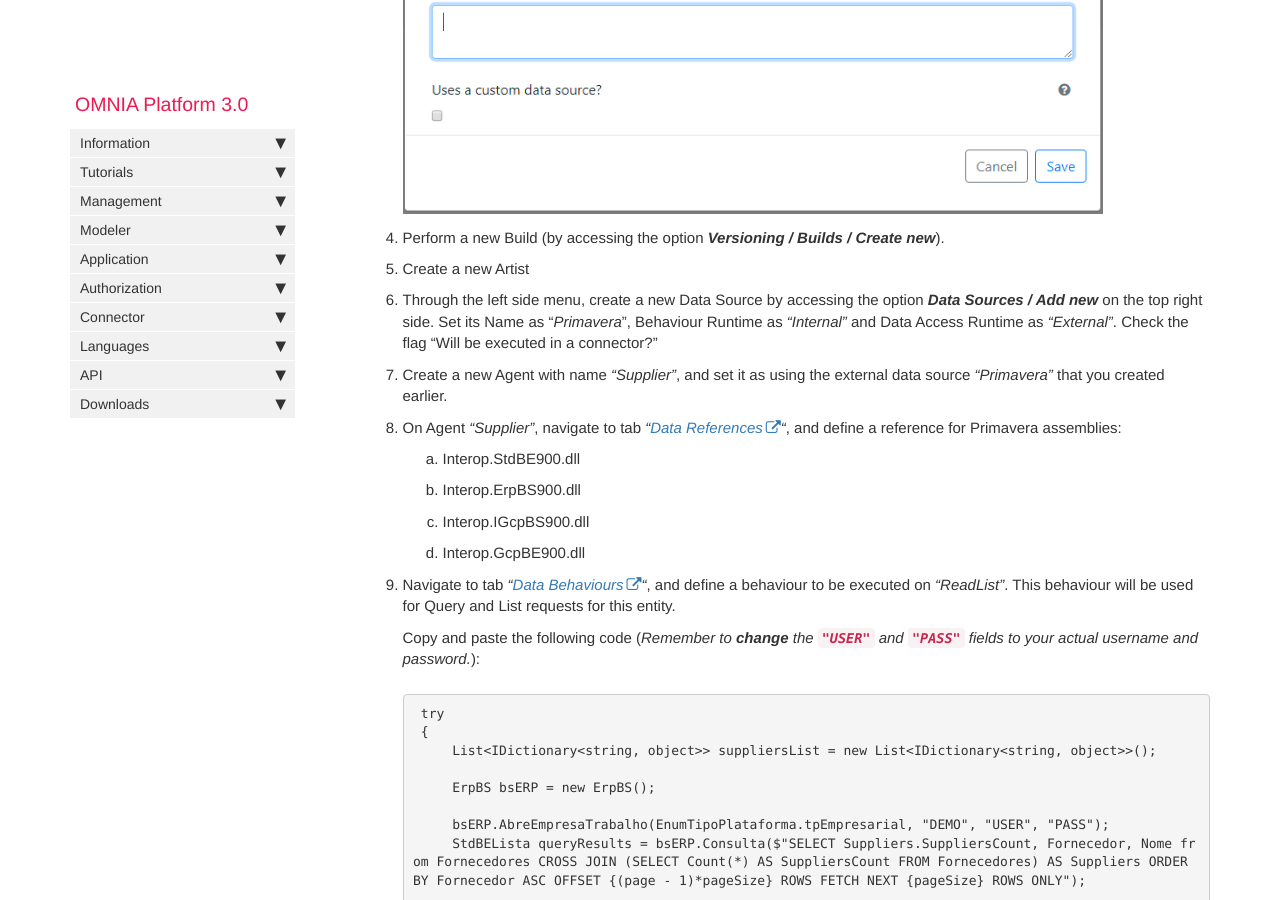
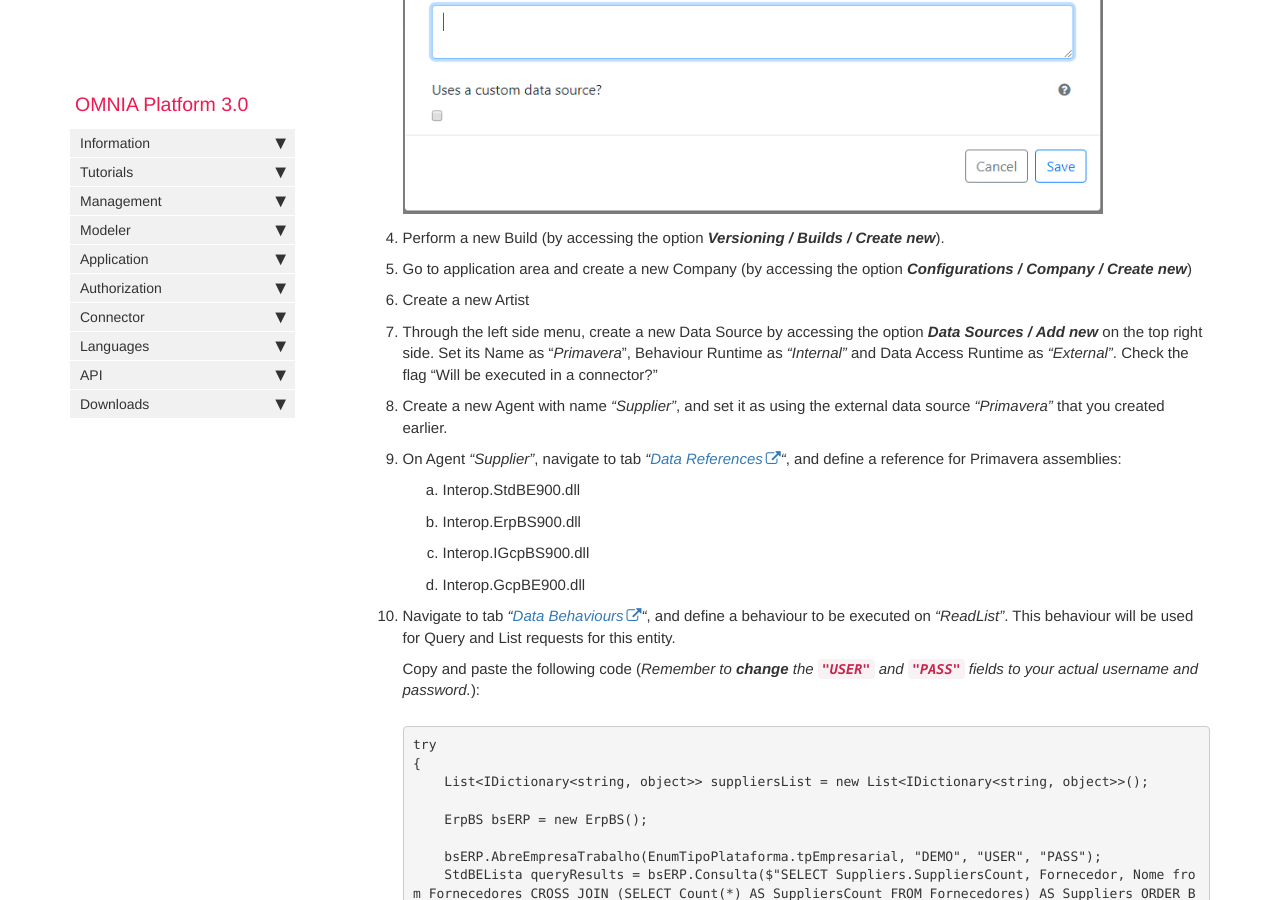
Before and after one commit to daniel8lopes/omnia3, a Jekyll site: the page built from docs/pages/omnia3/Tutorials/omnia3_multisystemconnectortutorial.md, in a window 1280 px wide and 900 px high, scrolled down 2012 px. Built offline with Jekyll 4.4.1, drawn with Linux system fonts in a browser that asks for light colours; nearby versions of some CDN libraries; comment, search, counter and statistics services are not loaded; part of the change alters nothing that is shown.

Commit message:
Update omnia3_multisystemconnectortutorial.md

````diff
--- a/docs/pages/omnia3/Tutorials/omnia3_multisystemconnectortutorial.md
+++ b/docs/pages/omnia3/Tutorials/omnia3_multisystemconnectortutorial.md
@@ -53,20 +53,22 @@ This tutorial also requires an access to [Primavera ERP](https://pt.primaverabss
 
 4. Perform a new Build (by accessing the option ***Versioning / Builds / Create new***).
 
-5. Create a new Artist
+5. Go to application area and create a new Company (by accessing the option ***Configurations / Company / Create new***)
 
-6. Through the left side menu, create a new Data Source by accessing the option ***Data Sources / Add new*** on the top right side. Set its Name as "*Primavera*", Behaviour Runtime as *"Internal"* and Data Access Runtime as *"External"*. Check the flag "Will be executed in a connector?"
+6. Create a new Artist
 
-7. Create a new Agent with name *"Supplier"*, and set it as using the external data source *"Primavera"* that you created earlier.
+7. Through the left side menu, create a new Data Source by accessing the option ***Data Sources / Add new*** on the top right side. Set its Name as "*Primavera*", Behaviour Runtime as *"Internal"* and Data Access Runtime as *"External"*. Check the flag "Will be executed in a connector?"
 
-8. On Agent *"Supplier"*, navigate to tab *"[Data References](https://docs.numbersbelieve.com/omnia3_modeler_references.html)"*, and define a reference for Primavera assemblies:
+8. Create a new Agent with name *"Supplier"*, and set it as using the external data source *"Primavera"* that you created earlier.
+
+9. On Agent *"Supplier"*, navigate to tab *"[Data References](https://docs.numbersbelieve.com/omnia3_modeler_references.html)"*, and define a reference for Primavera assemblies:
 
     1. Interop.StdBE900.dll
     2. Interop.ErpBS900.dll
     3. Interop.IGcpBS900.dll
     4. Interop.GcpBE900.dll
 
-9. Navigate to tab *"[Data Behaviours](https://docs.numbersbelieve.com/omnia3_modeler_datasources.html)"*, and define a behaviour to be executed on *"ReadList"*. This behaviour will be used for Query and List requests for this entity.
+10. Navigate to tab *"[Data Behaviours](https://docs.numbersbelieve.com/omnia3_modeler_datasources.html)"*, and define a behaviour to be executed on *"ReadList"*. This behaviour will be used for Query and List requests for this entity.
 
     Copy and paste the following code (*Remember to **change** the **```"USER"```** and **```"PASS"```** fields to your actual username and password.*):
 
@@ -102,7 +104,7 @@ This tutorial also requires an access to [Primavera ERP](https://pt.primaverabss
 	}
     ```
 
-10. Create a new Data Behaviour for the operation “Read”, so that data is retrieved when an Employee is edited on OMNIA.
+11. Create a new Data Behaviour for the operation “Read”, so that data is retrieved when an Employee is edited on OMNIA.
 
     Copy and paste the following code (Remember to change the "USER" and "PASS" fields to your actual username and password.):
 
@@ -126,7 +128,7 @@ This tutorial also requires an access to [Primavera ERP](https://pt.primaverabss
 	return dto;
     ```
 
-11. Create a new Data Behaviour for the operation “Create”, so that a new Supplier is created on Primavera ERP when it is created on OMNIA.
+12. Create a new Data Behaviour for the operation “Create”, so that a new Supplier is created on Primavera ERP when it is created on OMNIA.
 
     Copy and paste the following code (Remember to change the "USER" and "PASS" fields to your actual username and password.):
 
@@ -147,20 +149,20 @@ This tutorial also requires an access to [Primavera ERP](https://pt.primaverabss
 	return dto;
     ```
 
-12. Perform a new build
+13. Perform a new build
 
-13. Create new Instance of Primavera
+14. Create new Instance of Primavera
 
-14. Create new Instance of Supplier
+15. Create new Instance of Supplier
 
-15. Create a new Resource with name *"Product"*, and set it as using the external data source *"Primavera"* that you created earlier.
+16. Create a new Resource with name *"Product"*, and set it as using the external data source *"Primavera"* that you created earlier.
 
-16. On Resource *"Product"*, navigate to tab *"[Data References](https://docs.numbersbelieve.com/omnia3_modeler_references.html)"*, and define a reference for Primavera assemblies:
+17. On Resource *"Product"*, navigate to tab *"[Data References](https://docs.numbersbelieve.com/omnia3_modeler_references.html)"*, and define a reference for Primavera assemblies:
 
     1. Interop.StdBE900.dll
     2. Interop.ErpBS900.dll
 
-17. Navigate to tab *"[Data Behaviours](https://docs.numbersbelieve.com/omnia3_modeler_datasources.html)"*, and define a behaviour to be executed on *"ReadList"*. This behaviour will be used for Query and List requests for this entity.
+18. Navigate to tab *"[Data Behaviours](https://docs.numbersbelieve.com/omnia3_modeler_datasources.html)"*, and define a behaviour to be executed on *"ReadList"*. This behaviour will be used for Query and List requests for this entity.
 
     Copy and paste the following code (*Remember to **change** the **```"USER"```** and **```"PASS"```** fields to your actual username and password.*):
 
@@ -194,9 +196,9 @@ This tutorial also requires an access to [Primavera ERP](https://pt.primaverabss
 	}
     ```
 
-18. Perform a new build
+19. Perform a new build
 
-19. Demo
+20. Demo
 
 ## 5. Modeling Purchase Order
 
````
